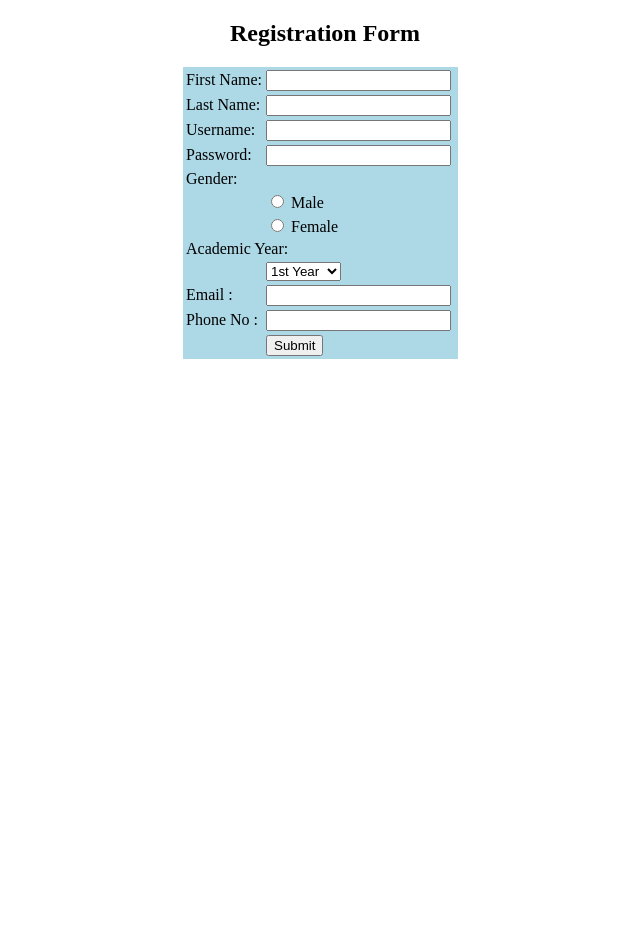
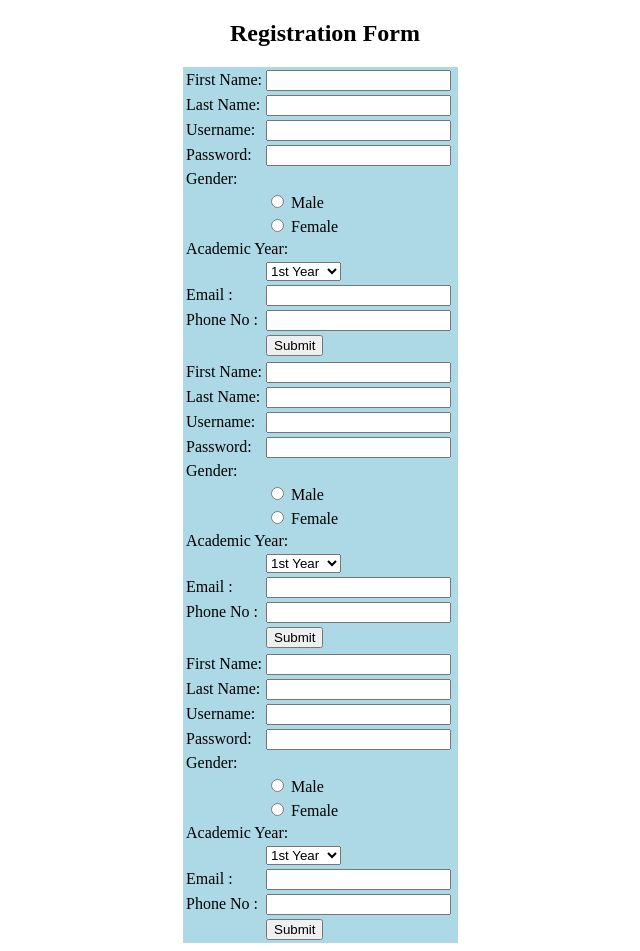
Before and after one commit to lifeprabath/hackall, a plain HTML site: page form1.html in a window 1280 px wide. Shown: the whole page, without its empty margins (315-955 px from the left). Before the commit the page ends 800 px from the top, so only its background shows below. Drawn offline with Linux system fonts and the light colour scheme.

Commit message:
Update form1.html
new boxes added

```diff
--- a/form1.html
+++ b/form1.html
@@ -45,5 +45,65 @@
 	</table>
 	</form>
 
+	<form method="POST" action="http://localhost/Myprojects/register.php">
+
+		<table>
+
+		<tr><td>First Name:</td><td> <input type="text" name="firstname"></td></tr>
+		<tr><td>Last Name: </td><td><input type="text" name="lastname"></td></tr>
+		<tr><td>Username:</td><td> <input type="username" name="username"></td><td>
+		<tr><td>Password:</td><td> <input type="password" name="password"></td></tr>
+
+		<tr> <td colspan="2">Gender:</td></tr>
+		<tr><td></td><td><input type="radio" name="gender" value="male"> Male</td></tr>
+		<tr><td></td><td><input type="radio" name="gender" value="female"> Female</td></tr>
+		<tr> <td colspan="2">Academic Year:</td></tr>
+		<td></td>
+		<td>
+		<select name="year">
+		  <option value="first_yr">1st Year</option>
+		  <option value="second_yr">2nd Year</option>
+		  <option value="third_yr">3rd Year</option>
+		  <option value="fourth_yr">4th Year</option>
+		</select>
+	    </td>
+
+		<tr><td>Email :</td> <td><input type="text" name="email"></td></tr>
+		<tr><td>Phone No :</td> <td><input type="text" name="phone"></td></tr>
+
+		<tr><td></td><td><input type="submit" name="submit"></td></tr>
+	</table>
+	</form>
+
+	<form method="POST" action="http://localhost/Myprojects/register.php">
+
+		<table>
+
+		<tr><td>First Name:</td><td> <input type="text" name="firstname"></td></tr>
+		<tr><td>Last Name: </td><td><input type="text" name="lastname"></td></tr>
+		<tr><td>Username:</td><td> <input type="username" name="username"></td><td>
+		<tr><td>Password:</td><td> <input type="password" name="password"></td></tr>
+
+		<tr> <td colspan="2">Gender:</td></tr>
+		<tr><td></td><td><input type="radio" name="gender" value="male"> Male</td></tr>
+		<tr><td></td><td><input type="radio" name="gender" value="female"> Female</td></tr>
+		<tr> <td colspan="2">Academic Year:</td></tr>
+		<td></td>
+		<td>
+		<select name="year">
+		  <option value="first_yr">1st Year</option>
+		  <option value="second_yr">2nd Year</option>
+		  <option value="third_yr">3rd Year</option>
+		  <option value="fourth_yr">4th Year</option>
+		</select>
+	    </td>
+
+		<tr><td>Email :</td> <td><input type="text" name="email"></td></tr>
+		<tr><td>Phone No :</td> <td><input type="text" name="phone"></td></tr>
+
+		<tr><td></td><td><input type="submit" name="submit"></td></tr>
+	</table>
+	</form>
+
 </body>
 </html>
```
